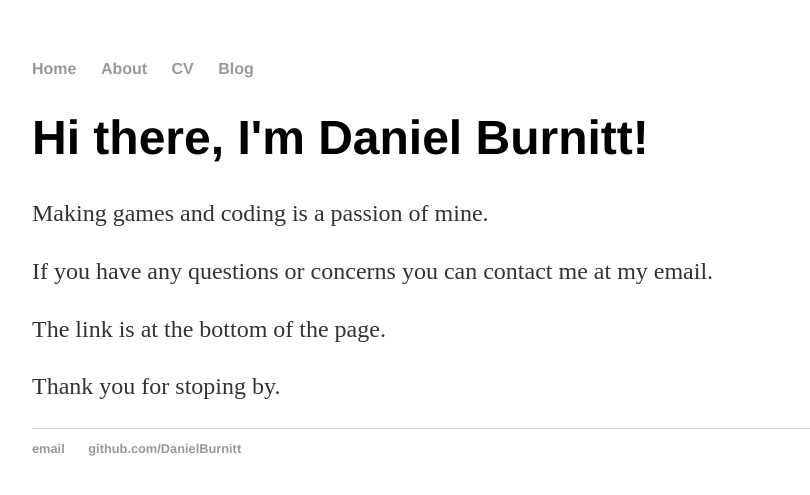
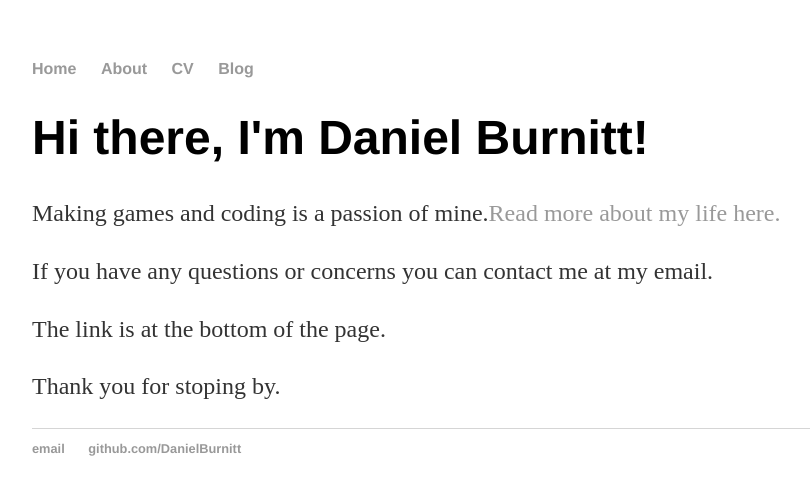
Before and after one commit to DanielBurnitt/DanielBurnitt.github.io, a Jekyll site: the page built from index.html, in a window 1280 px wide. Shown: the top 495 px of the page, without its empty margins (160-970 px from the left). Built offline with Jekyll 4.4.1, drawn with Linux system fonts in a browser that asks for light colours.

Commit message:
Update index.html

```diff
--- a/index.html
+++ b/index.html
@@ -4,7 +4,7 @@ title: Daniel Burnitt, Game Programmer
 ---
 	<div class="blurb">
         	<h1>Hi there, I'm Daniel Burnitt!</h1>
-			<p>Making games and coding is a passion of mine.</p>
+		<p>Making games and coding is a passion of mine.<a href="/about">Read more about my life here. </a></p>
 			<p>If you have any questions or concerns you can contact me at my email.</p>
 			<p>The link is at the bottom of the page.</p>
 			<p>Thank you for stoping by.</p>
```
